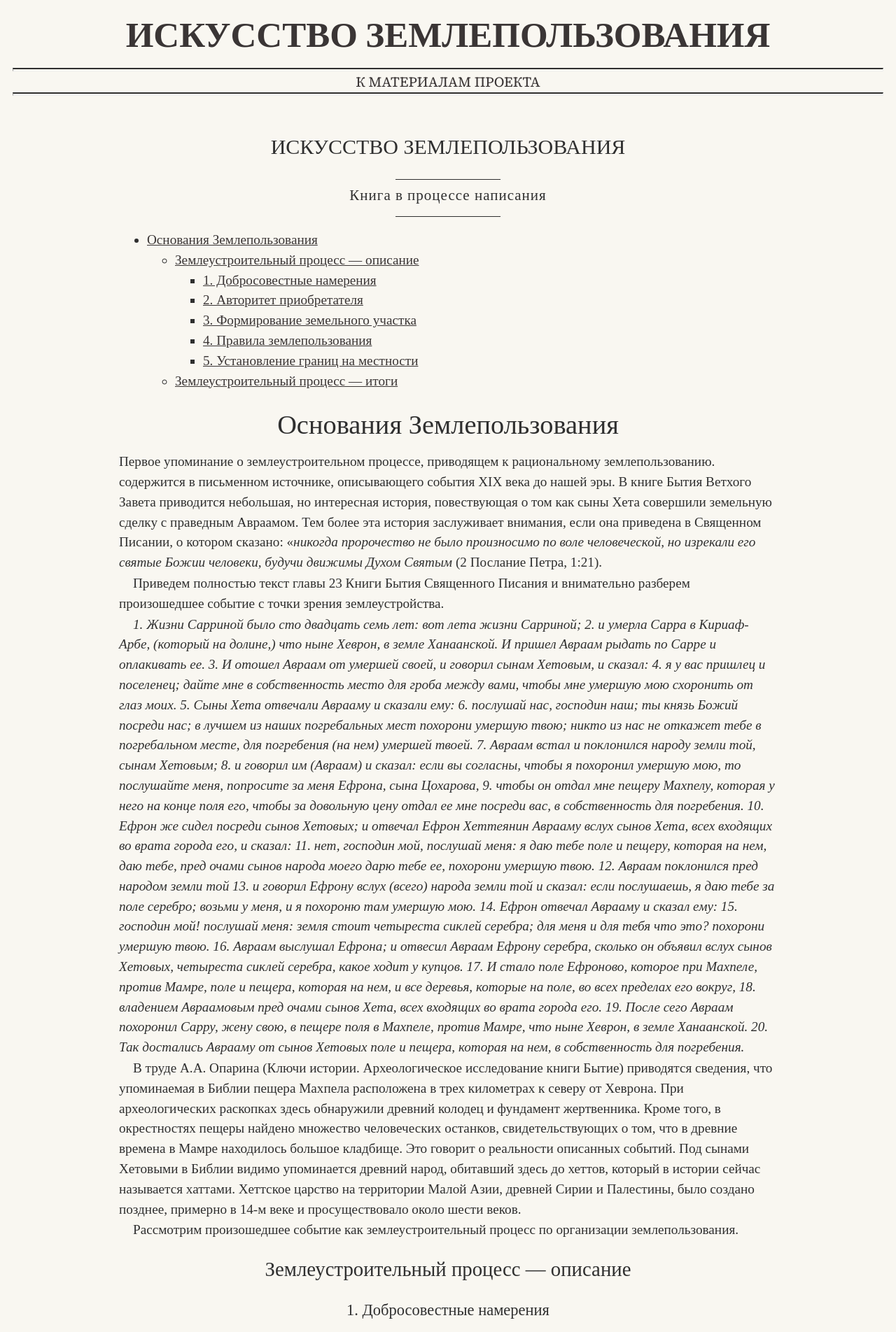
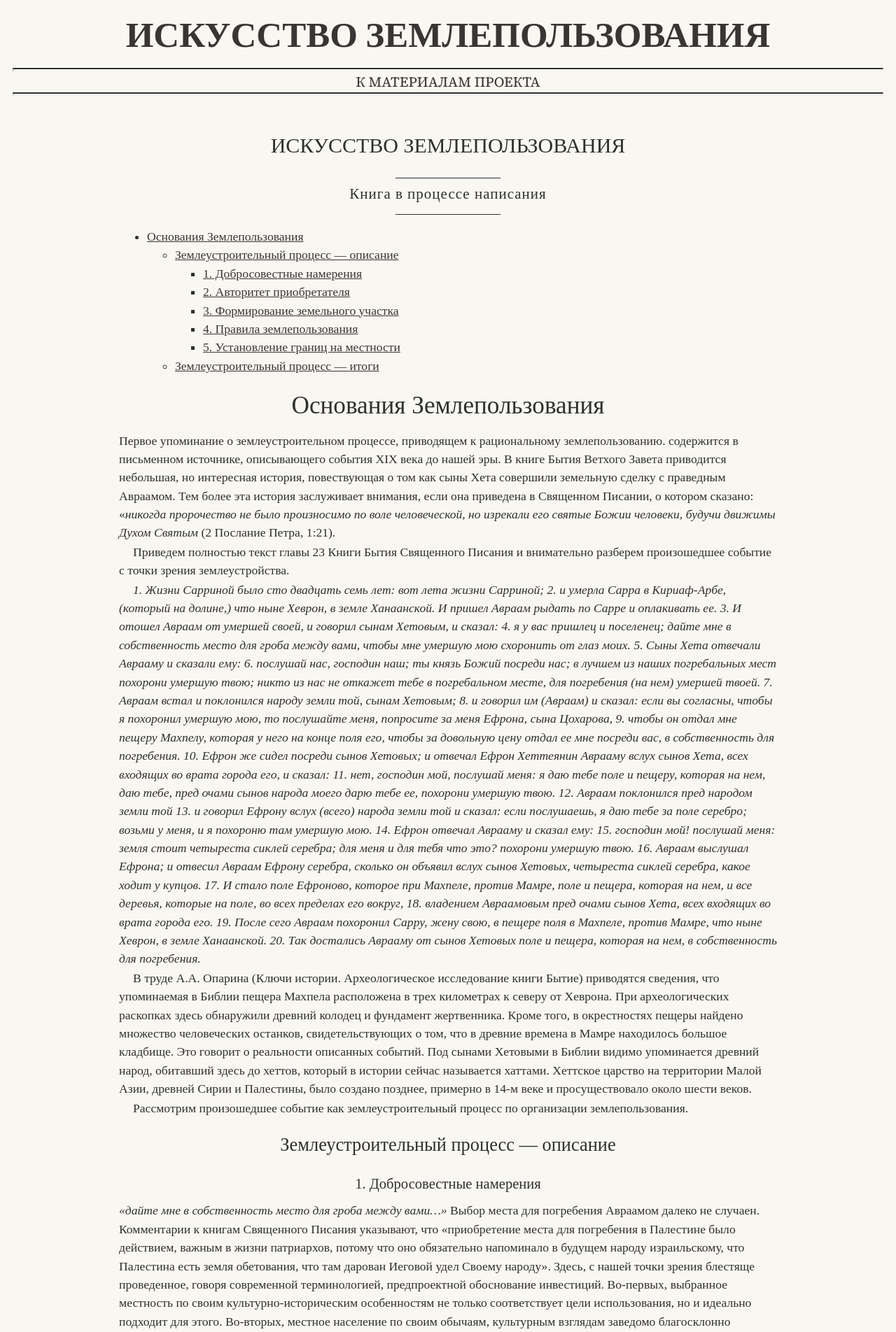
Before and after one commit to SergSi/land-use-art, a Jekyll site: the page built from _materials/2023-09-01-book.md, in a window 1280 px wide. Shown: the top 1904 px of the page at 70% size. Built offline with Jekyll 4.4.1, drawn with Linux system fonts in a browser that asks for light colours; some web fonts are replaced.

Commit message:
Update font

```diff
--- a/_layouts/book.html
+++ b/_layouts/book.html
@@ -5,11 +5,10 @@
     <style>
       .news-container{
         font-family: 'Charis SIL', serif;
-        font-size: 120%;}
+        font-size: 110%;}
         p {text-indent: 0rem;
         margin-bottom: 0.1rem;}
         p+p {text-indent: 2rem;}
-
     </style>
   </head>
   <body>
--- a/assets/css/style.css
+++ b/assets/css/style.css
@@ -4,6 +4,7 @@
 @import url('https://fonts.googleapis.com/css2?family=Roboto+Condensed:ital,wght@0,100;0,200;0,400;0,500;0,600;0,700;1,100;1,200;1,300;1,400;1,500;1,600&display=swap');
 @import url('https://fonts.googleapis.com/css2?family=Old+Standard+TT:ital,wght@0,400;0,700;1,400&display=swap');
 @import url('https://fonts.googleapis.com/css2?family=Oswald:wght@200;300;400;500;600;700&display=swap');
+@import url('https://fonts.googleapis.com/css2?family=Charis+SIL:ital,wght@0,400;0,700;1,400;1,700&display=swap');
 
 /*
 font-family: 'Oswald', sans-serif;
@@ -12,6 +13,7 @@
 font-family: 'Source Serif 4', serif;
 font-family: 'Roboto', sans-serif;
 font-family: 'Roboto Condensed', sans-serif;
+font-family: 'Charis SIL', serif;
 */
 
 /*
```
